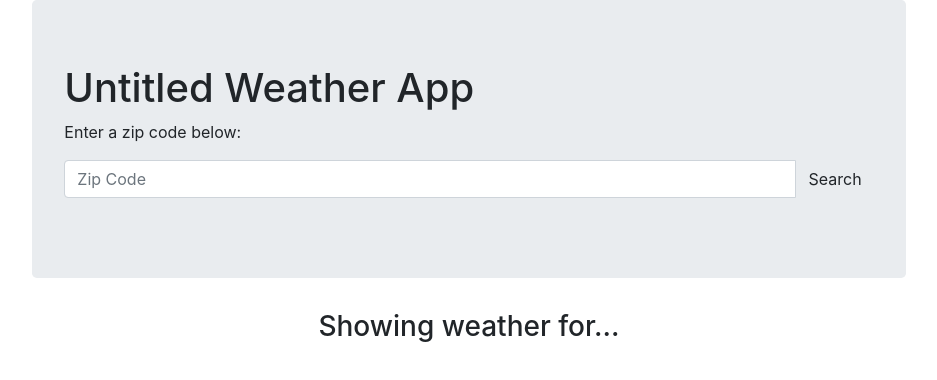
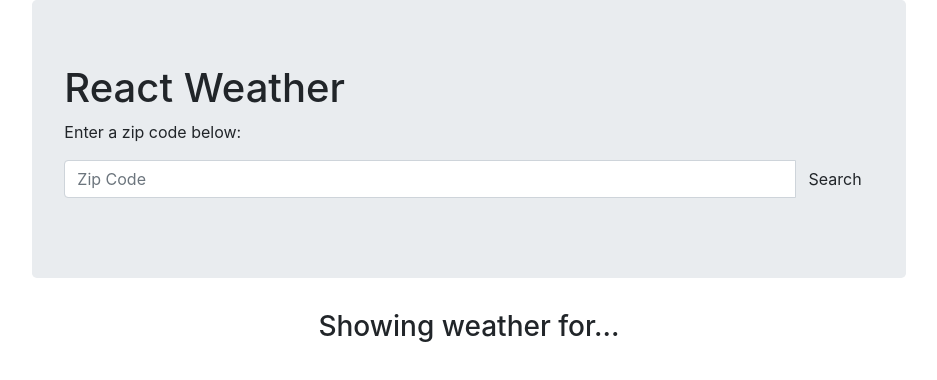
Before and after one commit to cullenfranklin/react-weather, a React (Create React App) app: page / in a window 1280 px wide. Shown: the top 380 px of the page, without its empty margins (171-1108 px from the left). Built offline with nearby package versions, Linux system fonts and the light colour scheme; no server answers.

Commit message:
zipcode functionality

```diff
--- a/src/App.js
+++ b/src/App.js
@@ -16,23 +16,31 @@ class App extends Component{
 	}
 
 	componentDidMount() {
+		this.loadWeatherData();
+	}
+
+	zipCallback = (zip) => {
+		console.log('new zip', zip);
+		this.setState({ zipCode: zip }, () => {
+			this.loadWeatherData();
+		});
+	}
+
+	loadWeatherData() {
 		// get data from api
 		fetch(`http://api.openweathermap.org/data/2.5/forecast?zip=${this.state.zipCode},us&appid=${config.API_KEY}`)
 		.then(res => {
-      return res.json()
+			return res.json();
 		})
 		.then((data) => {
-      this.setState({ weatherData: data })
-      console.log('Weather data: ', this.state.weatherData);
+			this.setState({ weatherData: data });
 
 			// copy into weather array
 			for (var i = 0; i < 5; i++) {
 				this.state.weather.push(this.state.weatherData.list[i]);
 			}
-      console.log('Weather:', this.state.weather);
 
 			this.setState({ city: data.city.name });
-      console.log('state', this.state);
 		})
 		.catch(console.log);
 	}
@@ -40,7 +48,7 @@ class App extends Component{
 	render() {
 		return (
 			<div>
-        <Title/>
+				<Title zipCodeCallback={this.zipCallback}/>
 				<div className="row">
 					<div className="col-md-12 text-center">
 						<h3>Showing weather for...</h3>
--- a/src/components/cards.js
+++ b/src/components/cards.js
@@ -6,7 +6,7 @@ const Card = (props) => {
         <div className="card">
             <img className="card-img-top" alt={ weather.weather[0].main }></img>
             <div className="card-body">
-            <h5 className="card-title">{ props.forecastDay }</h5>
+                <h5 className="card-title">{ props.forecastDay }</h5>
                 <ul className="card-text">
                     <li>{ weather.weather[0].main }</li>
                     <li>{ props.temp }º F</li>
--- a/src/components/title.js
+++ b/src/components/title.js
@@ -1,16 +1,32 @@
-import React from 'react';
+import React, { Component } from 'react';
 
-const Title = (props) => {
+class Title extends Component {
+    constructor(props) {
+        super(props);
+        this.state = {
+            zipInput: ''
+        }
+    }
+
+    sendData = () => {
+        this.props.zipCodeCallback(this.state.zipInput);
+    }
+
+    handleInputChange = (event) => {
+        this.setState({ zipInput: event.target.value });
+    }
+
+    render() {
         return(
             <div className="row">
                 <div className="col-md-2"></div>
                 <div className="col-md-8 jumbotron">
-                <h1>Untitled Weather App</h1>
+                    <h1>React Weather</h1>
                     <p>Enter a zip code below:</p>
                     <div className="input-group mb-3">
-                    <input type="text" className="form-control" placeholder="Zip Code" aria-label="Zip Code"></input>
+                        <input type="text" className="form-control" placeholder="Zip Code" aria-label="Zip Code" onChange={this.handleInputChange}></input>
                         <div className="input-group-prepend">
-                        <button className="btn" type="button">Search</button>
+                            <button className="btn" type="button" onClick={this.sendData}>Search</button>
                         </div>
                     </div>
                 </div>
@@ -18,5 +34,6 @@ const Title = (props) => {
             </div>
         )
     }
+}
 
 export { Title }
```
Also changed, not shown: public/manifest.json. Lines whose indentation alone changed are shown as unchanged.
